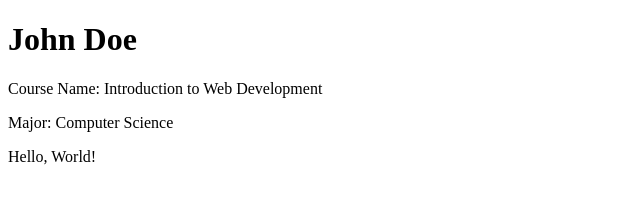
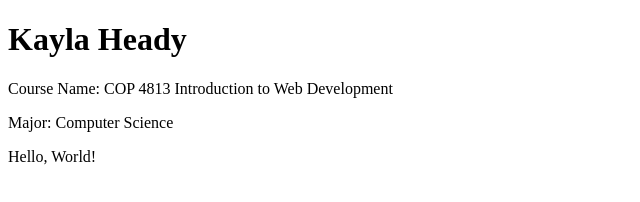
Before and after one commit to Kaylaheady/basic-html-page, a plain HTML site: page index.html in a window 1280 px wide. Shown: the whole page, without its empty margins (0-640 px from the left). Drawn offline with Linux system fonts and the light colour scheme.

Commit message:
Update index.html

```diff
--- a/index.html
+++ b/index.html
@@ -7,8 +7,8 @@
     <title>Basic HTML Page</title>
 </head>
 <body>
-    <h1>John Doe</h1>
-    <p>Course Name: Introduction to Web Development</p>
+    <h1>Kayla Heady</h1>
+    <p>Course Name: COP 4813 Introduction to Web Development</p>
     <p>Major: Computer Science</p>
     <p>Hello, World!</p>
 </body>
```
